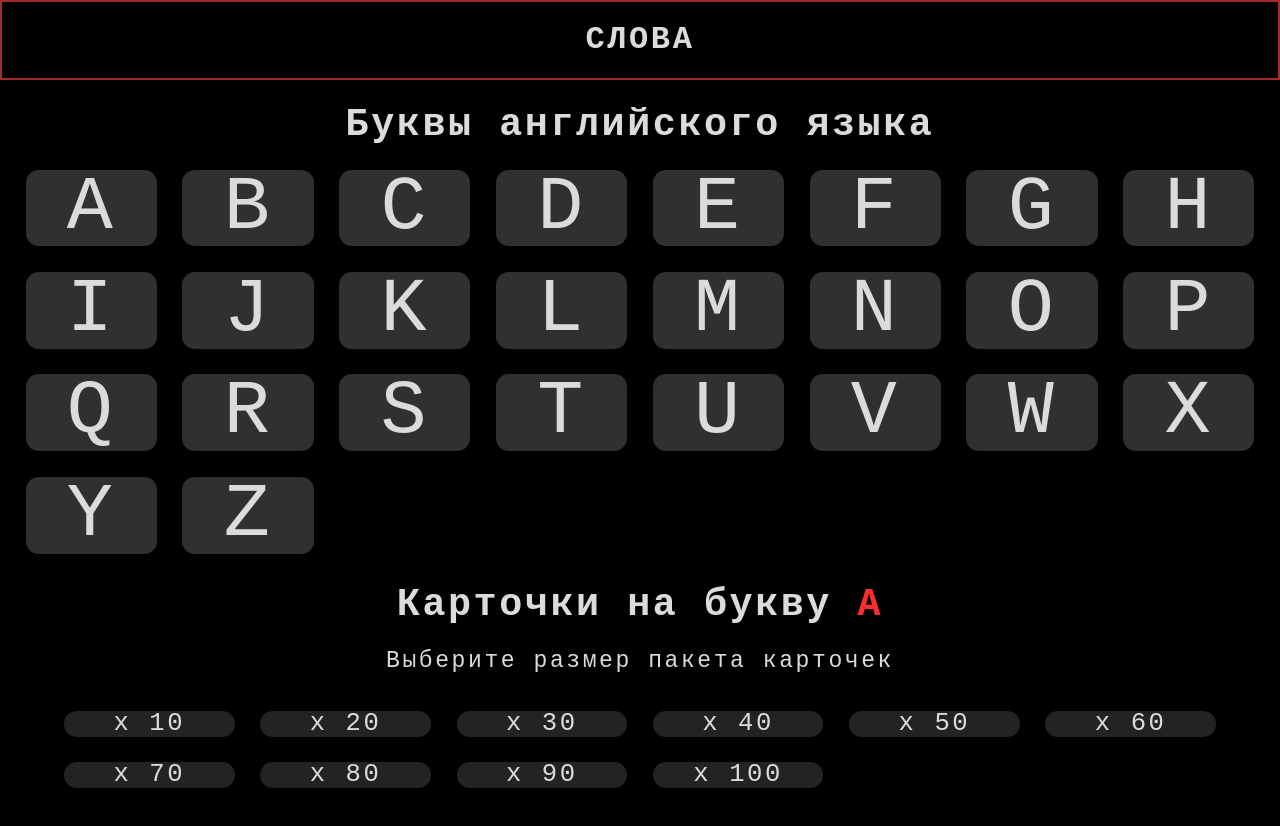
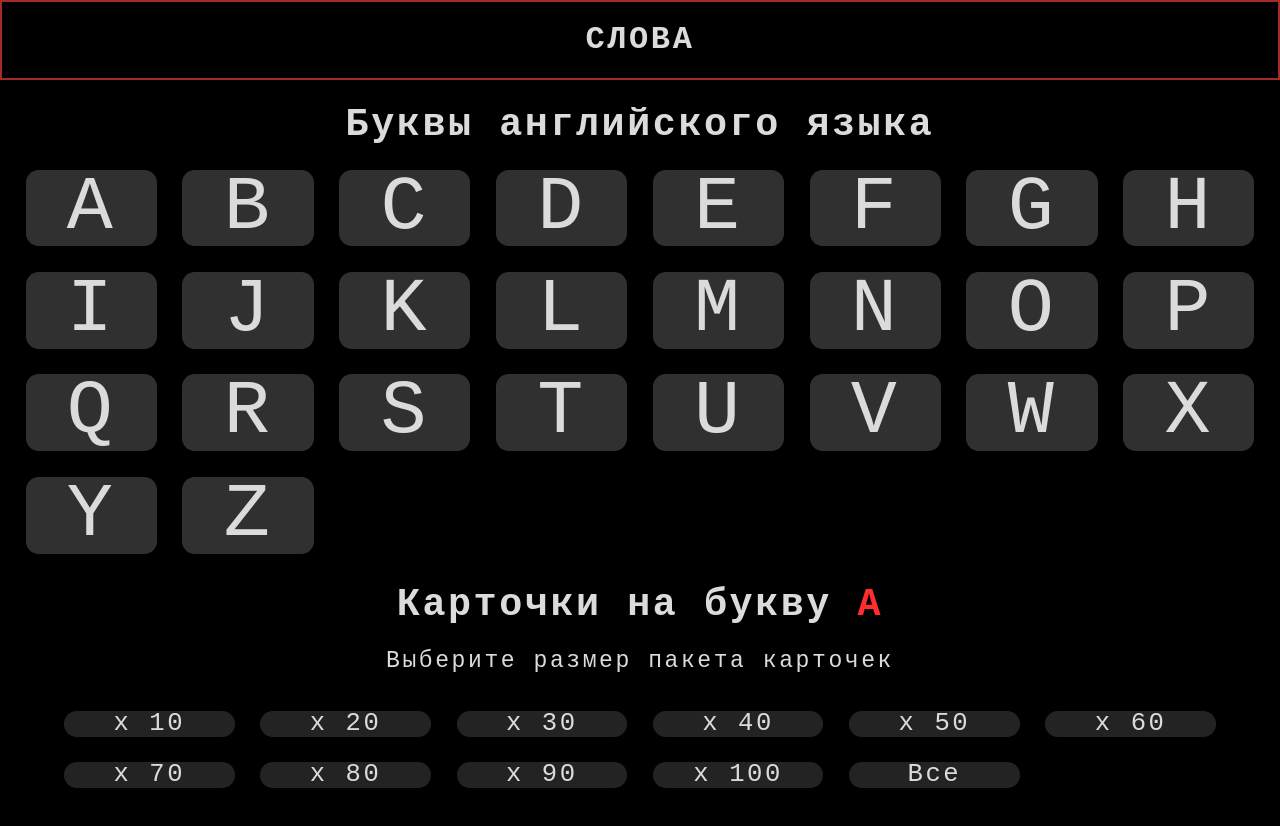
Before and after one commit to Dmitry-Dudarev/slova, a React (Create React App) app: page /slova/a in a window 1280 px wide. Shown: the top 826 px of the page. Built offline with nearby package versions, Linux system fonts and the light colour scheme.

Commit message:
feat: добавлена возможность проходить в уроке все слова

```diff
--- a/src/components/App/App.js
+++ b/src/components/App/App.js
@@ -20,9 +20,6 @@ function App() {
   //   utterance.voice = voices[5]
   //   speechSynthesis.speak(utterance)
   // }, [])
-
-  const voices = window.speechSynthesis.getVoices();
-  console.log(voices)
 
   // const updateCurrentLetter = (newCurrentLetter) => {
   //   setCurrentLetter(newCurrentLetter)
--- a/src/components/Cards/Cards.js
+++ b/src/components/Cards/Cards.js
@@ -69,6 +69,8 @@ function Cards(props) {
     setLessons(createdLessons)
   };
 
+  console.log(wordList.length)
+
   return (
     <section className="cards">
       <h3 className="cards__title app-text">Карточки на букву <span className="cards__title-letter">{letter.toUpperCase()}</span></h3>
@@ -87,6 +89,10 @@ function Cards(props) {
               <p className="configurator__size-button-text app-text app-link">{`x ${size}`}</p>
             </div>
           ))}
+          {/* добавим возможность запустить все карточки разом */}
+          <div className="configurator__size-button" onClick={() => onSelectorHandleClick(wordList.length)}>
+            <p className="configurator__size-button-text app-text app-link">{`Все`}</p>
+          </div>
         </div>
       </div>
 
```
